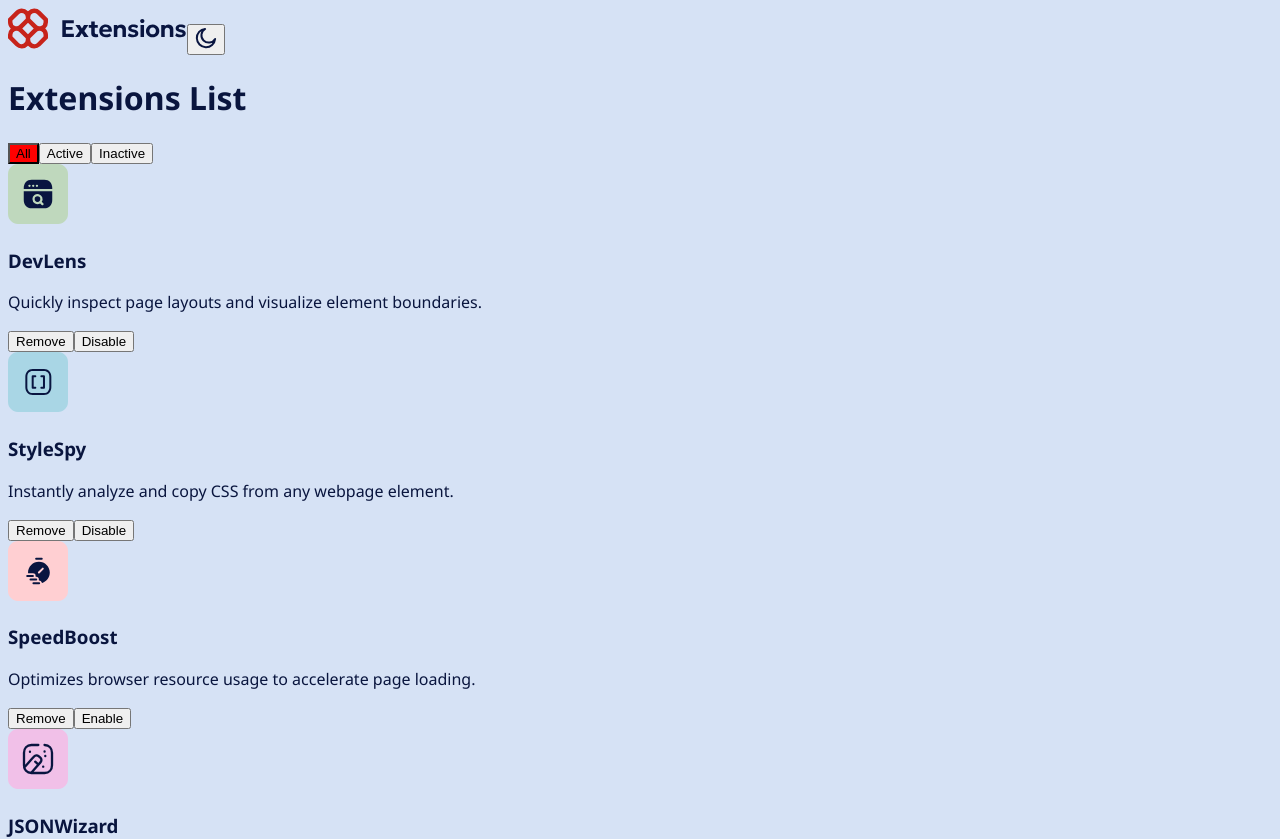
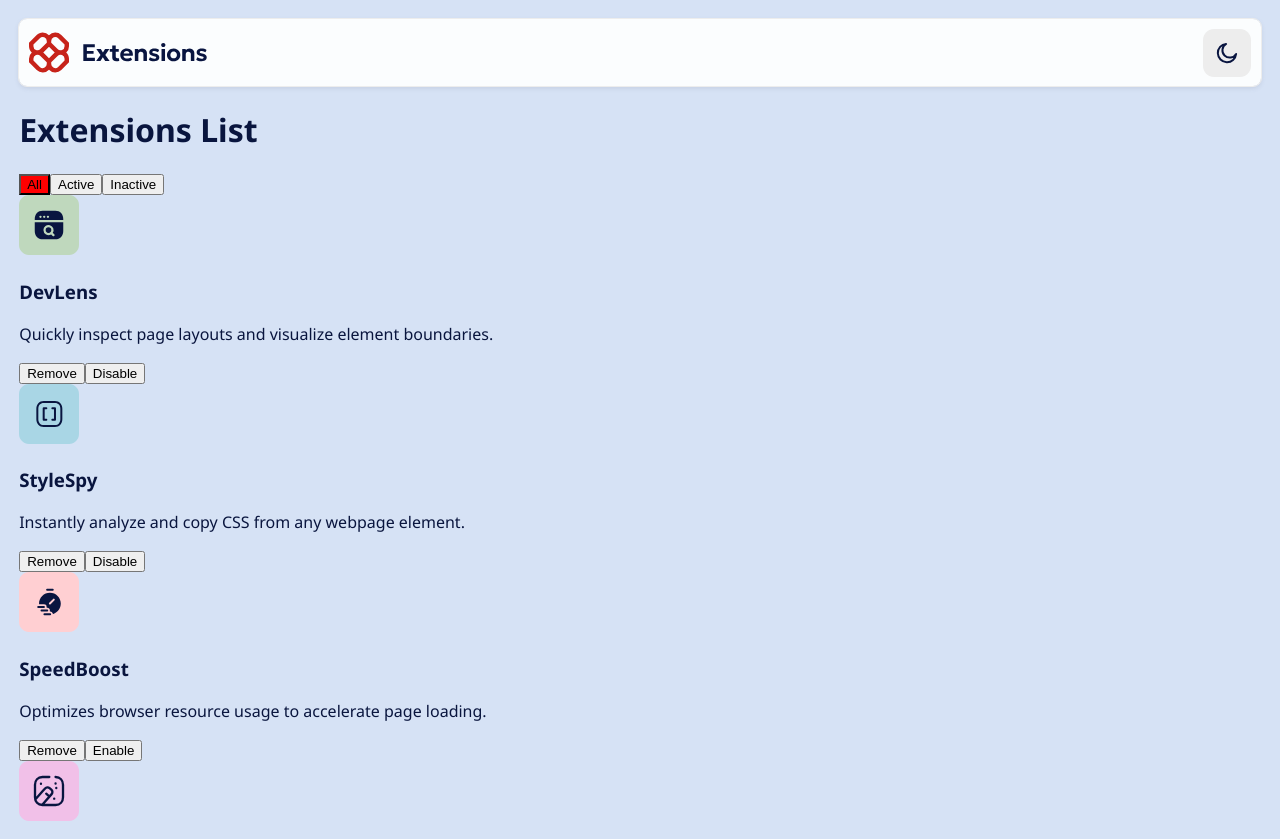
Before and after one commit to Ahtoh1337/browser-extensions-manager-ui-main, a React (Vite) app: page / in a window 1280 px wide. Shown: the top 839 px of the page. Built offline with nearby package versions, Linux system fonts and the light colour scheme.

Commit message:
Add header css styling

```diff
--- a/src/components/App.tsx
+++ b/src/components/App.tsx
@@ -3,7 +3,7 @@ import Header from "./Header";
 
 export default function App() {
 
-    return <div>
+    return <div className="main-container">
         <Header />
         <ExtMain />
     </div>
--- a/src/components/Header.tsx
+++ b/src/components/Header.tsx
@@ -1,6 +1,7 @@
 import { toggleTheme } from "../data/themeSlice";
 import { useEffect } from "react";
 import logo from "/images/logo.svg";
+import logoDark from "/images/logo-dark.svg";
 import sun from "/images/icon-sun.svg";
 import moon from "/images/icon-moon.svg";
 import { useAppDispatch, useAppSelector } from "../hooks";
@@ -15,9 +16,12 @@ export default function Header() {
         else document.querySelector("body")?.classList.remove("dark");
     }, [isDark])
 
-    return <header>
-        <img src={logo} alt="Website logo" />
-        <button onClick={() => dispatch(toggleTheme())}>
+    return <header className="header">
+        {isDark ?
+            <img src={logoDark} alt="Website logo" /> :
+            <img src={logo} alt="Website logo" />}
+        <button className="header__theme-button"
+            onClick={() => dispatch(toggleTheme())}>
             {isDark ?
                 <img src={sun} /> :
                 <img src={moon} />}
--- a/src/index.css
+++ b/src/index.css
@@ -1,7 +1,9 @@
 :root {
     font-size: 16px;
 
-    --neutral-900: hsl(227, 75%, 14%);
+    box-sizing: border-box;
+
+    --neutral-900: hsl(226, 75%, 14%);
     --neutral-800: hsl(226, 25%, 17%);
     --neutral-700: hsl(225, 23%, 24%);
     --neutral-600: hsl(226, 11%, 37%);
@@ -9,6 +11,8 @@
     --neutral-200: hsl(217, 61%, 90%);
     --neutral-100: hsl(0, 0%, 93%);
     --neutral-0: hsl(200, 60%, 99%);
+
+    --dark-900: hsl(228, 68%, 7%);
 
     --red-400: hsl(3, 86%, 64%);
     --red-500: hsl(3, 71%, 56%);
@@ -18,7 +22,13 @@
     --dark-gradient: linear-gradient(180deg, #040918 0%, #091540 100%);
 }
 
+* {
+    box-sizing: inherit;
+}
+
 body {
+    margin: 0;
+
     font-family: 'Noto Sans', sans-serif;
     font-weight: 400;
 
@@ -28,9 +38,53 @@ body {
 
 body.dark {
     color: var(--neutral-0);
-    background-color: var(--neutral-900);
+    background-color: var(--dark-900);
 }
 
+.main-container {
+    margin: 1.2rem;
+}
+
+
+
+.header {
+    background-color: var(--neutral-0);
+    padding: .6rem;
+
+    outline: 1px solid var(--neutral-100);
+    border-radius: .5rem;
+    box-shadow: 0 2px 5px hsl(226, 11%, 37%, 0.15);
+
+    display: flex;
+    align-items: center;
+    justify-content: space-between;
+}
+
+.dark .header {
+    background-color: var(--neutral-800);
+    outline: none;
+    box-shadow: none;
+}
+
+.header__theme-button {
+    background-color: var(--neutral-100);
+
+    border: none;
+    border-radius: .7rem;
+
+    width: 3rem;
+    height: 3rem;
+
+    display: flex;
+    align-items: center;
+    justify-content: center;
+}
+
+.dark .header__theme-button {
+    background-color: var(--neutral-700);
+}
+
+
 .ext-top-bar__filter-button[data-active="true"] {
-background-color: red;
+    background-color: red;
 }
```
Also changed, not shown: public/images/logo-dark.svg (added).
